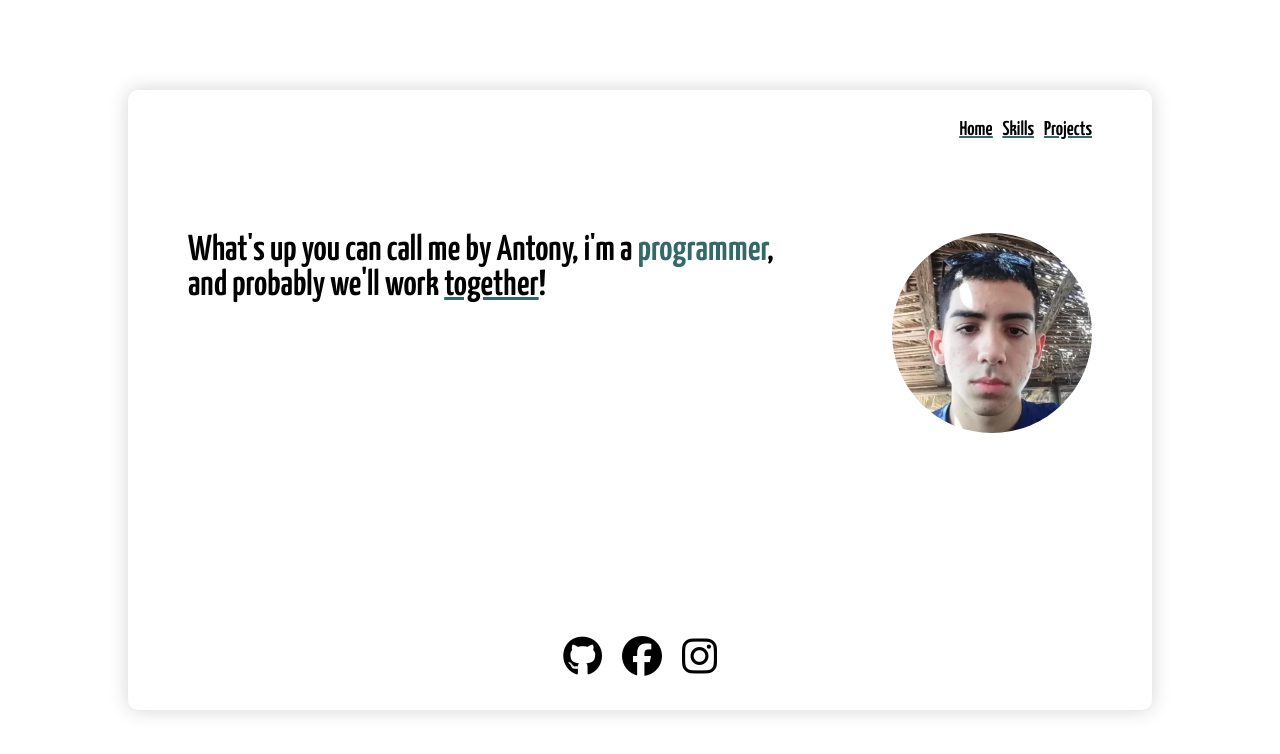
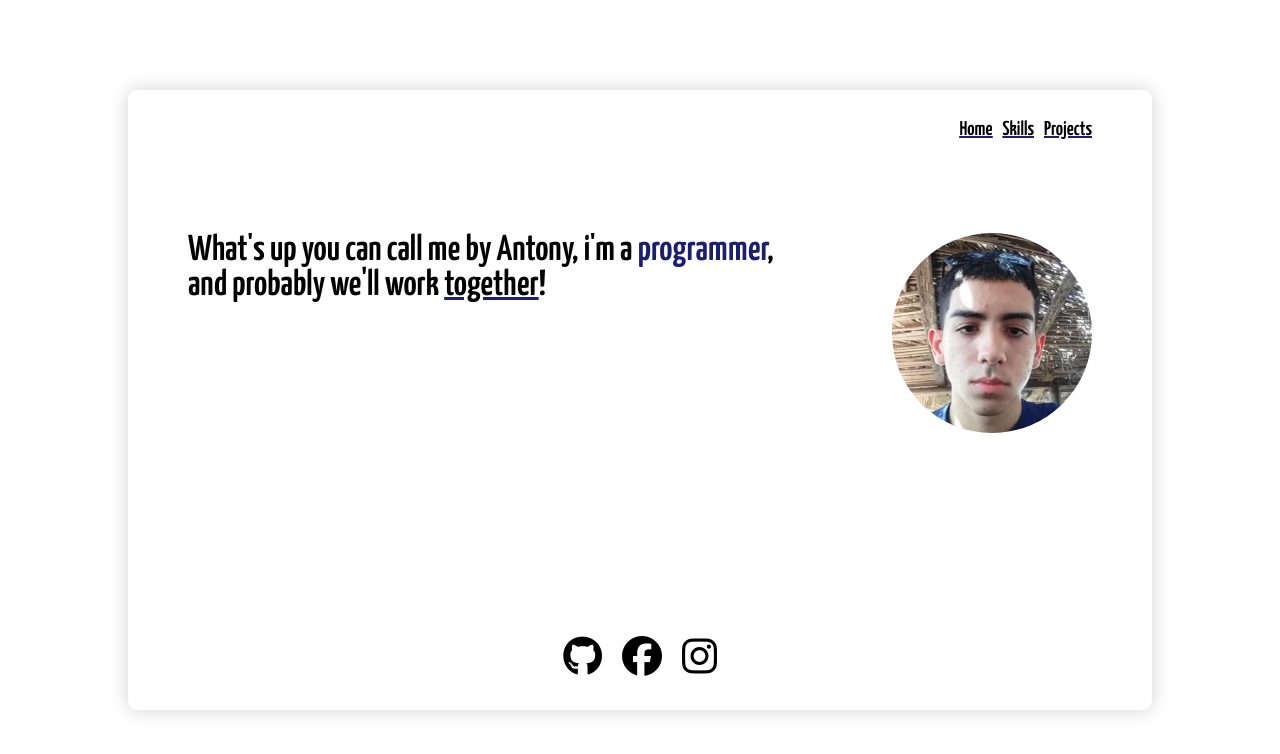
Before and after one commit to AntonyOnScript/portfolio, a Vue app: page /#/ in a window 1280 px wide. Shown: the top 754 px of the page. Built offline with nearby package versions, Linux system fonts and the light colour scheme.

Commit message:
feat: update primary color

```diff
--- a/src/assets/css/style.css
+++ b/src/assets/css/style.css
@@ -1,6 +1,6 @@
 @import url('https://fonts.googleapis.com/css2?family=Yanone+Kaffeesatz:wght@600&display=swap');
 :root{
-    --cor-primaria: #336969;
+    --cor-primaria: #1c1f6d;
 }
 *{
     margin: 0;
```
